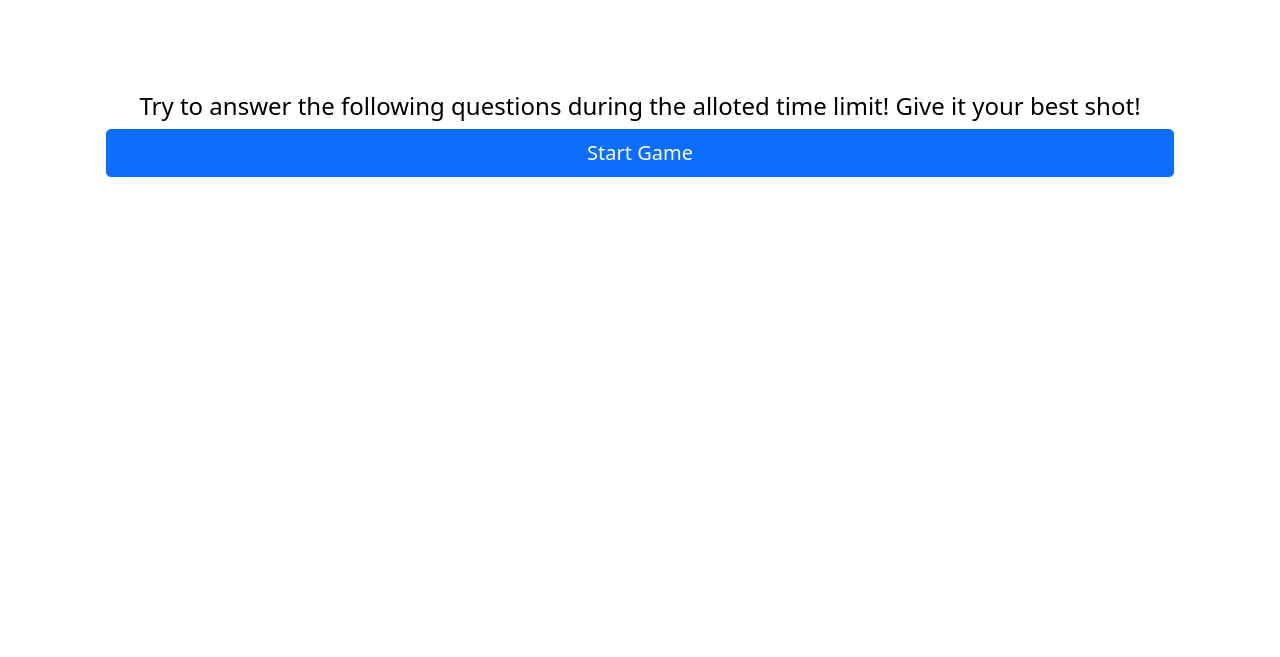
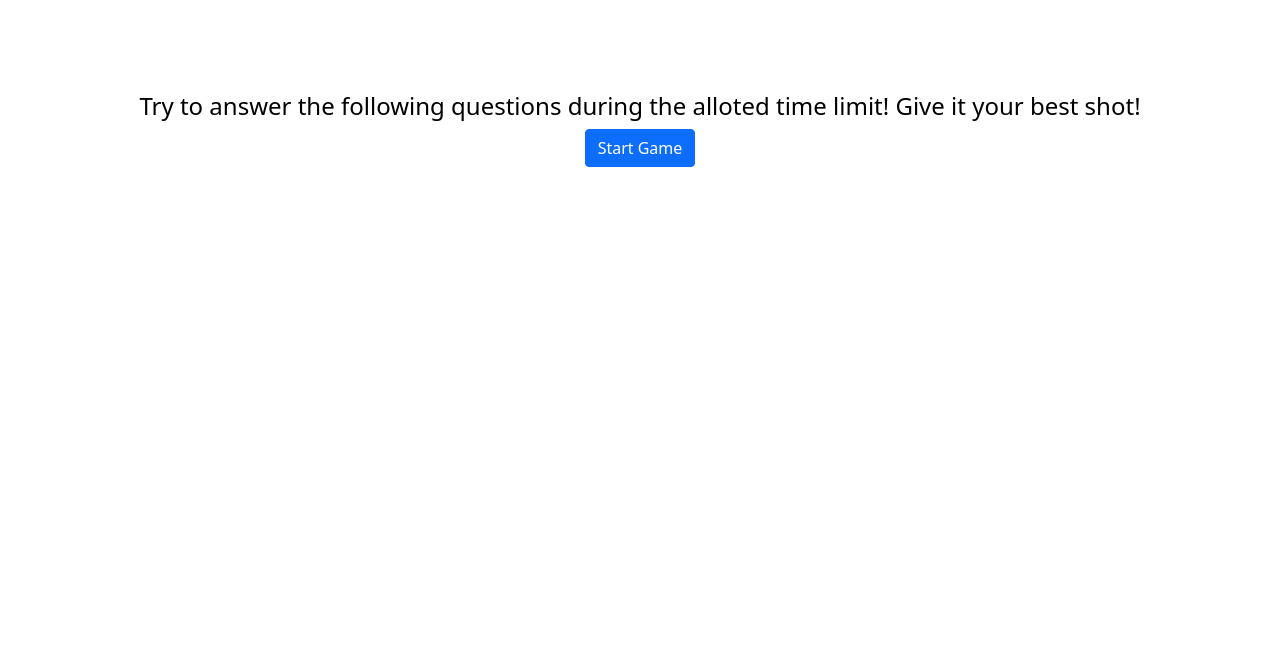
Before and after one commit to MiscMich/quiz-app, a plain HTML site: page index.html in a window 1280 px wide. Shown: the part 143-800 px from the top of the page. Drawn offline with nearby package versions, Linux system fonts and the light colour scheme.

Commit message:
fix button

```diff
--- a/assets/js/js.js
+++ b/assets/js/js.js
@@ -51,6 +51,7 @@ function startGame() {
    showQuiz();
 
   console.log("Starting game")
+
   startGameButton.style.display = "none";
   heading.style.display = "none"
   codingQuizHeading.style.display = "none"
--- a/index.html
+++ b/index.html
@@ -33,8 +33,8 @@
 
     <div class="container-sm p-5 mt-3 justify-center mt-xl-5" id="main">
       <h4 id="heading" class="text-center text-black  ">Try to answer the following questions during the alloted time limit! Give it your best shot!</h4>
-      <div class="row justify-content-center">
-      <button type="button" id="start-game" class="btn btn-red btn-primary btn-lg ">Start Game</button>
+      <div class="col text-center">
+      <button type="button" id="start-game" class="btn btn-red btn-primary ">Start Game</button>
       </div>
 
       <!-- quiz div -->
```
